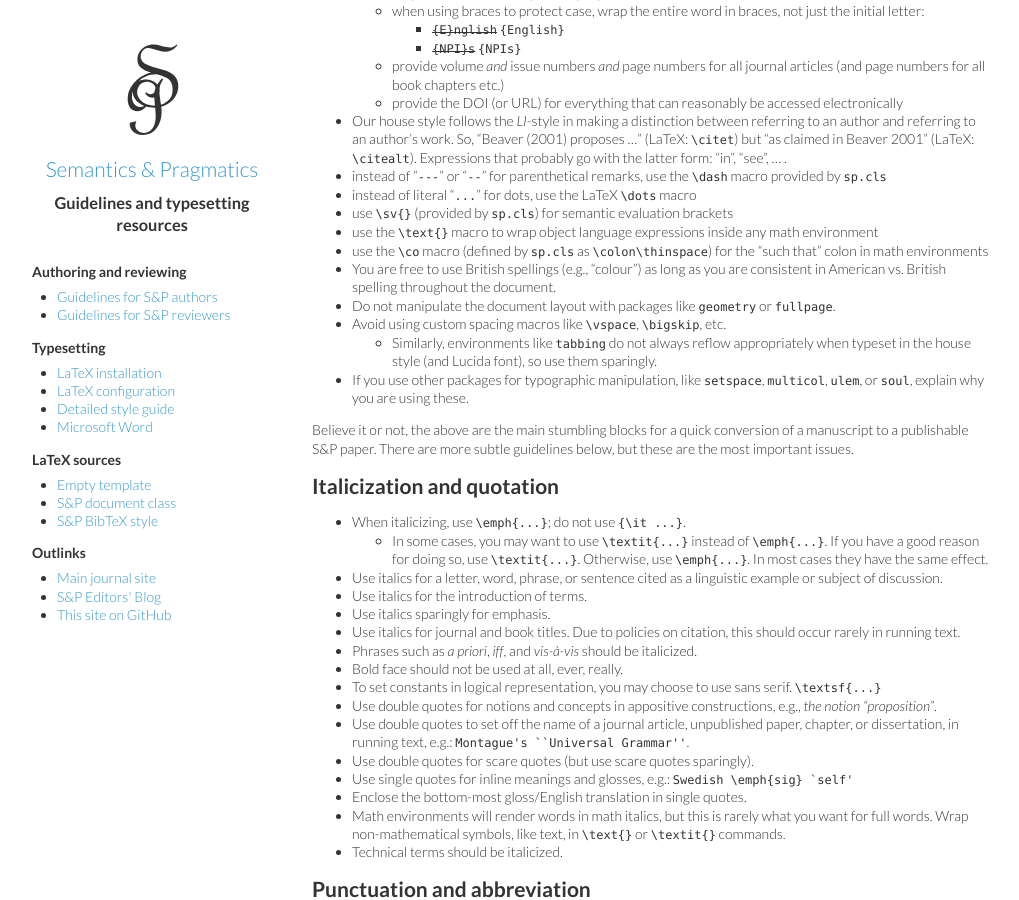
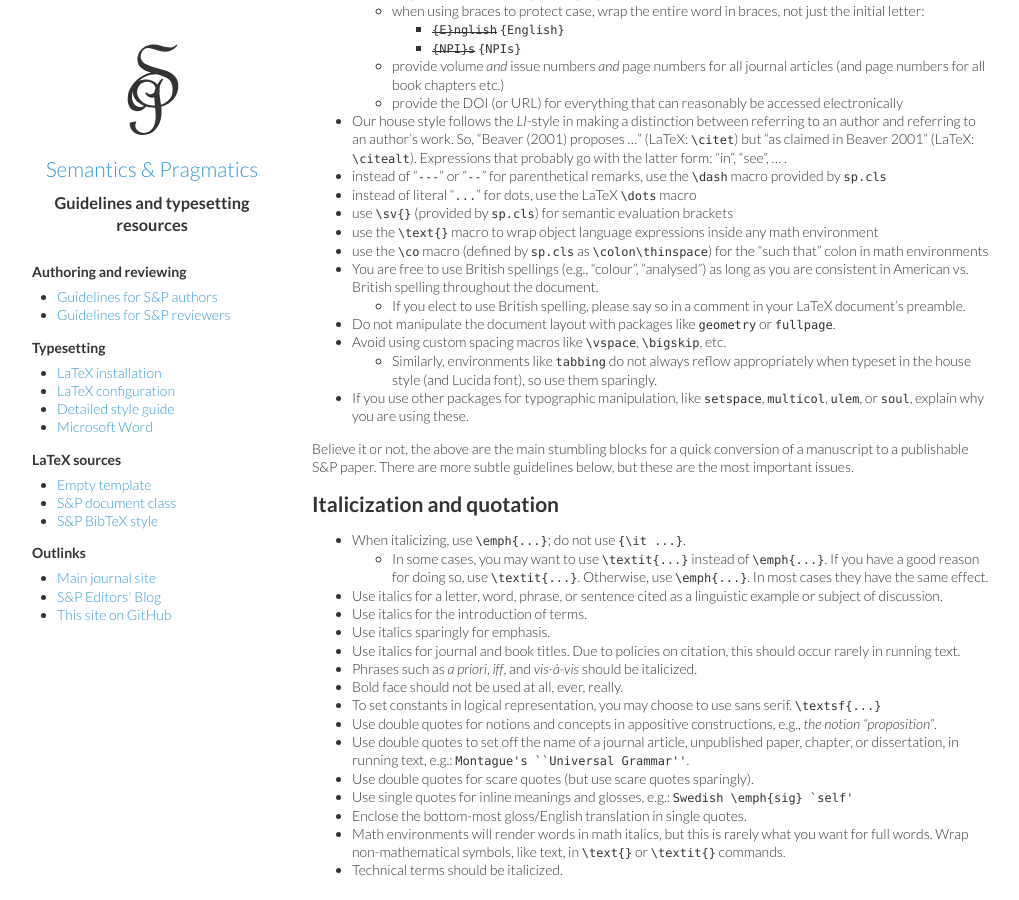
Before and after one commit to semprag/semprag.github.io, a Jekyll site: the page built from style.md, in a window 1280 px wide and 900 px high, scrolled down 510 px. Shown: the whole window, without its empty margins (8-1027 px from the left). Built offline with Jekyll 4.4.1, drawn with Linux system fonts in a browser that asks for light colours.

Commit message:
Request authors using British spelling to say so

```diff
--- a/style.md
+++ b/style.md
@@ -31,7 +31,8 @@ Read your paper one more time very carefully, paying attention to the issues lis
 * use `\sv{}` (provided by `sp.cls`) for semantic evaluation brackets
 * use the `\text{}` macro to wrap object language expressions inside any math environment
 * use the `\co` macro (defined by `sp.cls` as `\colon\thinspace`) for the "such that" colon in math environments
-* You are free to use British spellings (e.g., "colour") as long as you are consistent in American vs. British spelling throughout the document.
+* You are free to use British spellings (e.g., "colour", "analysed") as long as you are consistent in American vs. British spelling throughout the document.
+  - If you elect to use British spelling, please say so in a comment in your LaTeX document's preamble.
 * Do not manipulate the document layout with packages like `geometry` or `fullpage`.
 * Avoid using custom spacing macros like `\vspace`, `\bigskip`, etc.
   - Similarly, environments like `tabbing` do not always reflow appropriately when typeset in the house style (and Lucida font), so use them sparingly.
```
